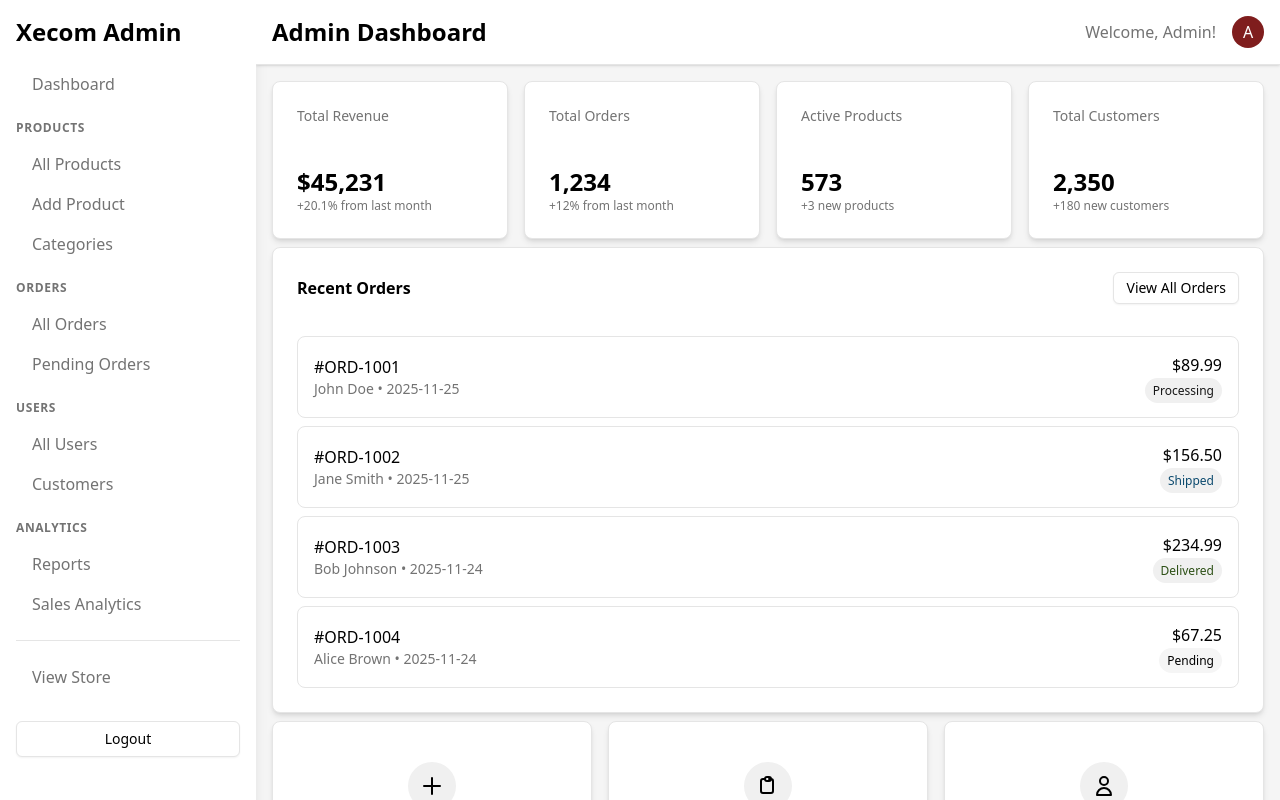
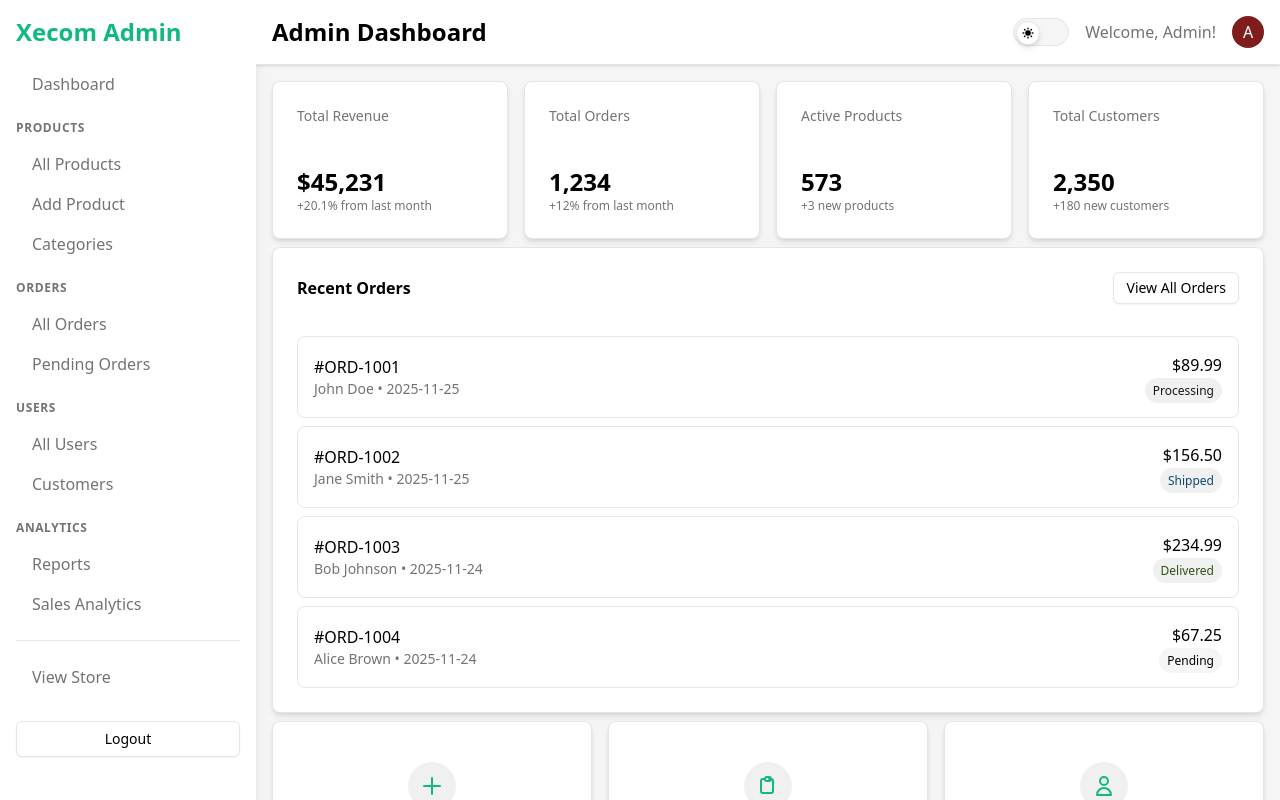
Before and after one commit to Bakhtiar2000/Xecom-Frontend, a Next.js app: page /admin in a window 1280 px wide. Shown: the top 800 px of the page. Built offline with nearby package versions, Linux system fonts and the light colour scheme.

Commit message:
feat: Implement theme toggle functionality and update layout components for consistency

```diff
--- a/app/(admin)/layout.tsx
+++ b/app/(admin)/layout.tsx
@@ -1,5 +1,6 @@
 import Link from "next/link";
 import { Button } from "@/components/ui/button";
+import ThemeToggle from "@/components/sections/shared/ThemeToggle";
 
 export default function AdminLayout({
   children,
@@ -11,12 +12,18 @@ export default function AdminLayout({
       {/* Sidebar */}
       <aside className="w-64 bg-background shadow-lg">
         <div className="p-4">
-                    <Link href="/" className="text-2xl font-bold text-primary hover:opacity-80 transition-opacity block mb-4">
+          <Link
+            href="/"
+            className="text-2xl font-bold text-primary hover:opacity-80 transition-opacity block mb-4"
+          >
             Xecom Admin
           </Link>
 
           <nav className="space-y-2">
-                        <Link href="/admin" className="text-muted-foreground hover:text-primary transition-colors duration-200 font-medium block py-2 px-4 rounded-md hover:bg-muted">
+            <Link
+              href="/admin"
+              className="text-muted-foreground hover:text-primary transition-colors duration-200 font-medium block py-2 px-4 rounded-md hover:bg-muted"
+            >
               Dashboard
             </Link>
 
@@ -24,13 +31,22 @@ export default function AdminLayout({
               <h3 className="text-xs font-semibold text-muted-foreground uppercase tracking-wider mb-2">
                 Products
               </h3>
-                            <Link href="/admin/products" className="text-muted-foreground hover:text-primary transition-colors duration-200 font-medium block py-2 px-4 rounded-md hover:bg-muted">
+              <Link
+                href="/admin/products"
+                className="text-muted-foreground hover:text-primary transition-colors duration-200 font-medium block py-2 px-4 rounded-md hover:bg-muted"
+              >
                 All Products
               </Link>
-                            <Link href="/admin/products/add" className="text-muted-foreground hover:text-primary transition-colors duration-200 font-medium block py-2 px-4 rounded-md hover:bg-muted">
+              <Link
+                href="/admin/products/add"
+                className="text-muted-foreground hover:text-primary transition-colors duration-200 font-medium block py-2 px-4 rounded-md hover:bg-muted"
+              >
                 Add Product
               </Link>
-                            <Link href="/admin/categories" className="text-muted-foreground hover:text-primary transition-colors duration-200 font-medium block py-2 px-4 rounded-md hover:bg-muted">
+              <Link
+                href="/admin/categories"
+                className="text-muted-foreground hover:text-primary transition-colors duration-200 font-medium block py-2 px-4 rounded-md hover:bg-muted"
+              >
                 Categories
               </Link>
             </div>
@@ -39,10 +55,16 @@ export default function AdminLayout({
               <h3 className="text-xs font-semibold text-muted-foreground uppercase tracking-wider mb-2">
                 Orders
               </h3>
-                            <Link href="/admin/orders" className="text-muted-foreground hover:text-primary transition-colors duration-200 font-medium block py-2 px-4 rounded-md hover:bg-muted">
+              <Link
+                href="/admin/orders"
+                className="text-muted-foreground hover:text-primary transition-colors duration-200 font-medium block py-2 px-4 rounded-md hover:bg-muted"
+              >
                 All Orders
               </Link>
-                            <Link href="/admin/orders/pending" className="text-muted-foreground hover:text-primary transition-colors duration-200 font-medium block py-2 px-4 rounded-md hover:bg-muted">
+              <Link
+                href="/admin/orders/pending"
+                className="text-muted-foreground hover:text-primary transition-colors duration-200 font-medium block py-2 px-4 rounded-md hover:bg-muted"
+              >
                 Pending Orders
               </Link>
             </div>
@@ -51,10 +73,16 @@ export default function AdminLayout({
               <h3 className="text-xs font-semibold text-muted-foreground uppercase tracking-wider mb-2">
                 Users
               </h3>
-                            <Link href="/admin/users" className="text-muted-foreground hover:text-primary transition-colors duration-200 font-medium block py-2 px-4 rounded-md hover:bg-muted">
+              <Link
+                href="/admin/users"
+                className="text-muted-foreground hover:text-primary transition-colors duration-200 font-medium block py-2 px-4 rounded-md hover:bg-muted"
+              >
                 All Users
               </Link>
-                            <Link href="/admin/users/customers" className="text-muted-foreground hover:text-primary transition-colors duration-200 font-medium block py-2 px-4 rounded-md hover:bg-muted">
+              <Link
+                href="/admin/users/customers"
+                className="text-muted-foreground hover:text-primary transition-colors duration-200 font-medium block py-2 px-4 rounded-md hover:bg-muted"
+              >
                 Customers
               </Link>
             </div>
@@ -63,17 +91,26 @@ export default function AdminLayout({
               <h3 className="text-xs font-semibold text-muted-foreground uppercase tracking-wider mb-2">
                 Analytics
               </h3>
-                            <Link href="/admin/analytics" className="text-muted-foreground hover:text-primary transition-colors duration-200 font-medium block py-2 px-4 rounded-md hover:bg-muted">
+              <Link
+                href="/admin/analytics"
+                className="text-muted-foreground hover:text-primary transition-colors duration-200 font-medium block py-2 px-4 rounded-md hover:bg-muted"
+              >
                 Reports
               </Link>
-                            <Link href="/admin/analytics/sales" className="text-muted-foreground hover:text-primary transition-colors duration-200 font-medium block py-2 px-4 rounded-md hover:bg-muted">
+              <Link
+                href="/admin/analytics/sales"
+                className="text-muted-foreground hover:text-primary transition-colors duration-200 font-medium block py-2 px-4 rounded-md hover:bg-muted"
+              >
                 Sales Analytics
               </Link>
             </div>
 
             <hr className="my-4" />
 
-                        <Link href="/" className="text-muted-foreground hover:text-primary transition-colors duration-200 font-medium block py-2 px-4 rounded-md hover:bg-muted">
+            <Link
+              href="/"
+              className="text-muted-foreground hover:text-primary transition-colors duration-200 font-medium block py-2 px-4 rounded-md hover:bg-muted"
+            >
               View Store
             </Link>
             <Button variant="outline" className="w-full mt-4">
@@ -88,8 +125,11 @@ export default function AdminLayout({
         {/* Header */}
         <header className="bg-background shadow-sm border-b px-4 py-4">
           <div className="flex justify-between items-center">
-                        <h1 className="text-2xl font-semibold text-foreground">Admin Dashboard</h1>
+            <h1 className="text-2xl font-semibold text-foreground">
+              Admin Dashboard
+            </h1>
             <div className="flex items-center space-x-4">
+              <ThemeToggle />
               <span className="text-muted-foreground">Welcome, Admin!</span>
               <div className="w-8 h-8 bg-danger rounded-full flex items-center justify-center text-primary-foreground font-medium">
                 A
@@ -99,9 +139,7 @@ export default function AdminLayout({
         </header>
 
         {/* Content Area */}
-                <main className="p-4">
-                    {children}
-                </main>
+        <main className="p-4">{children}</main>
       </div>
     </div>
   );
--- a/app/(customer)/layout.tsx
+++ b/app/(customer)/layout.tsx
@@ -1,6 +1,7 @@
 import Link from "next/link";
 import { Button } from "@/components/ui/button";
 import { Card } from "@/components/ui/card";
+import ThemeToggle from "@/components/sections/shared/ThemeToggle";
 
 export default function CustomerLayout({
   children,
@@ -81,7 +82,10 @@ export default function CustomerLayout({
               Customer Dashboard
             </h1>
             <div className="flex items-center space-x-4">
-              <span className="text-muted-foreground">Welcome back, Customer!</span>
+              <ThemeToggle />
+              <span className="text-muted-foreground">
+                Welcome back, Customer!
+              </span>
               <div className="w-8 h-8 bg-primary rounded-full flex items-center justify-center text-primary-foreground font-medium">
                 C
               </div>
--- a/app/(main)/layout.tsx
+++ b/app/(main)/layout.tsx
@@ -1,5 +1,5 @@
-import Navbar from "@/components/shared/navbar";
-import Footer from "@/components/shared/footer";
+import Navbar from "@/components/sections/shared/Navbar";
+import Footer from "@/components/sections/shared/Footer";
 
 export default function MainLayout({
   children,
--- a/app/globals.css
+++ b/app/globals.css
@@ -2,46 +2,28 @@
 @import "tw-animate-css";
 
 @theme {
-  /* Container Configuration */
-  --container-center: true;
-  --container-padding: 1.5rem;
-  --container-screens-sm: 600px;
-  --container-screens-md: 728px;
-  --container-screens-lg: 984px;
-  --container-screens-xl: 1240px;
-  --container-screens-2xl: 1440px;
-
+  /* --------------------- Light Mode ------------------------- */
   /* Primary Color System */
-  --color-primary: #000000;
+  --color-primary: #10b981;
   --color-primary-foreground: #ffffff;
-  --color-primary-light: #333333;
-  --color-primary-dark: #000000;
 
   /* Secondary Colors */
   --color-secondary: #666666;
-  --color-secondary-light: #999999;
-  --color-secondary-dark: #444444;
+  --color-secondary-foreground: #ffffff;
 
   /* Semantic Colors */
   --color-success: #2d5016;
-  --color-success-light: #4a7c2c;
-  --color-success-dark: #1a3009;
+  --color-success-foreground: #d1fae5;
+  --color-danger: #7f1d1d;
+  --color-danger-foreground: #fca5a5;
+  --color-warning: #78350f;
+  --color-warning-foreground: #fcd34d;
+  --color-info: #0c4a6e;
+  --color-info-foreground: #7dd3fc;
 
-  --color-danger: #7f1d1d;
-  --color-danger-light: #b91c1c;
-  --color-danger-dark: #450a0a;
-
-  --color-warning: #78350f;
-  --color-warning-light: #b45309;
-  --color-warning-dark: #451a03;
-
-  --color-info: #0c4a6e;
-  --color-info-light: #0369a1;
-  --color-info-dark: #082f49;
-
-  /* Shadcn UI Colors (Light Mode) */
+  /* Shadcn UI Colors */
   --color-background: #ffffff; /* Main page background */
-  --color-foreground: #000000; /* Primary text color */
+  --color-foreground: #000000; /* Main text color */
   --color-card: #fafafa; /* Card/container backgrounds */
   --color-card-foreground: #000000; /* Text inside cards */
   --color-popover: #ffffff; /* Dropdown/modal backgrounds */
@@ -62,9 +44,6 @@
   /* Sidebar Colors */
   --color-sidebar: #fafafa;
   --color-sidebar-foreground: #171717;
-  --color-sidebar-primary: #000000;
-  --color-sidebar-primary-foreground: #ffffff;
-  --color-sidebar-border: #e5e5e5;
 
   /* Animations */
   --animate-fade-in: fadeIn 0.3s ease-in-out;
@@ -93,6 +72,25 @@
 
 /* Dark Mode Colors */
 :root.dark {
+  /*  Dark Mode Primary Colors - unchanged */
+  --color-primary: #10b981;
+  --color-primary-foreground: #ffffff;
+
+  /* Dark Mode Secondary Colors -unchanged */
+  --color-secondary: #666666;
+  --color-secondary-foreground: #ffffff;
+
+  /* Dark mode semantic colors */
+  --color-success: #86efac;
+  --color-success-foreground: #4ade80;
+  --color-danger: #fca5a5;
+  --color-danger-foreground: #f87171;
+  --color-warning: #fcd34d;
+  --color-warning-foreground: #fcd34d;
+  --color-info: #7dd3fc;
+  --color-info-foreground: #38bdf8;
+
+  /* Dark mode semantic colors */
   --color-background: #0a0a0a;
   --color-foreground: #fafafa;
   --color-card: #171717;
@@ -105,23 +103,6 @@
   --color-accent-foreground: #fafafa;
   --color-border: #404040;
 
-  /* Dark mode semantic colors - lighter tints for dark background */
-  --color-success: #86efac; /* Light green */
-  --color-success-light: #bbf7d0;
-  --color-success-dark: #4ade80;
-
-  --color-danger: #fca5a5; /* Light red */
-  --color-danger-light: #fecaca;
-  --color-danger-dark: #f87171;
-
-  --color-warning: #fcd34d; /* Light yellow */
-  --color-warning-light: #fde047;
-  --color-warning-dark: #facc15;
-
-  --color-info: #7dd3fc; /* Light blue */
-  --color-info-light: #bae6fd;
-  --color-info-dark: #38bdf8;
-
   /* Dark mode chart colors */
   --color-chart-1: #fafafa;
   --color-chart-2: #d4d4d4;
@@ -132,9 +113,6 @@
   /* Dark mode sidebar colors */
   --color-sidebar: #171717;
   --color-sidebar-foreground: #fafafa;
-  --color-sidebar-primary: #ffffff;
-  --color-sidebar-primary-foreground: #0a0a0a;
-  --color-sidebar-border: #404040;
 }
 
 @layer base {
@@ -151,3 +129,11 @@
 }
 
 /* \b(text|bg|border)-[a-z]+-\d{2,3}\b  - VS Code pattern search for finding out tailwind color classes implementation */
+
+/*
+
+✔ PascalCase → components, sections, layouts
+✔ camelCase → logic, hooks, utils
+✔ kebab-case → folders, routes
+
+*/
--- a/components/sections/main/landing/CallToAction.tsx
+++ b/components/sections/main/landing/CallToAction.tsx
@@ -3,7 +3,7 @@ import { Button } from "@/components/ui/button";
 
 export default function CallToAction() {
   return (
-    <section className="py-4 bg-primary text-primary-foreground">
+    <section className="py-4 bg-primary text-primary-foreground mb-4">
       <div className="container">
         <h2 className="text-3xl font-bold mb-4 text-center">
           Ready to Start Shopping?
--- a/components/shared/navbar.tsx
+++ b/components/sections/shared/Navbar.tsx
@@ -1,5 +1,6 @@
 import Link from "next/link";
 import { Button } from "@/components/ui/button";
+import ThemeToggle from "@/components/sections/shared/ThemeToggle";
 
 export default function Navbar() {
   return (
@@ -46,6 +47,7 @@ export default function Navbar() {
         </nav>
 
         <div className="flex items-center space-x-4">
+          <ThemeToggle />
           <Link href="/login">
             <Button variant="outline" size="sm">
               Login
--- /dev/null
+++ b/components/sections/shared/ThemeToggle.tsx
@@ -0,0 +1,94 @@
+"use client";
+
+import { useEffect, useState } from "react";
+
+export default function ThemeToggle() {
+  const [isDark, setIsDark] = useState(false);
+  const [mounted, setMounted] = useState(false);
+
+  useEffect(() => {
+    setMounted(true);
+    // Check for saved theme preference or default to light mode
+    const savedTheme = localStorage.getItem("theme");
+    const prefersDark = window.matchMedia(
+      "(prefers-color-scheme: dark)"
+    ).matches;
+
+    if (savedTheme === "dark" || (!savedTheme && prefersDark)) {
+      setIsDark(true);
+      document.documentElement.classList.add("dark");
+    }
+  }, []);
+
+  const toggleTheme = () => {
+    if (isDark) {
+      document.documentElement.classList.remove("dark");
+      localStorage.setItem("theme", "light");
+      setIsDark(false);
+    } else {
+      document.documentElement.classList.add("dark");
+      localStorage.setItem("theme", "dark");
+      setIsDark(true);
+    }
+  };
+
+  // Prevent hydration mismatch
+  if (!mounted) {
+    return (
+      <div className="w-14 h-7 rounded-full bg-muted border border-border" />
+    );
+  }
+
+  return (
+    <button
+      onClick={toggleTheme}
+      className="relative w-14 h-7 rounded-full transition-colors duration-300 focus:outline-none focus:ring-primary focus:ring-offset-2 bg-muted border border-border hover:border-foreground/50"
+      aria-label="Toggle theme"
+    >
+      {/* Track */}
+      <div className="absolute inset-0 rounded-full overflow-hidden">
+        <div
+          className={`absolute inset-0 transition-opacity duration-300 ${
+            isDark ? "opacity-100" : "opacity-0"
+          }`}
+        >
+          <div className="w-full h-full bg-foreground" />
+        </div>
+      </div>
+
+      {/* Slider */}
+      <div
+        className={`absolute top-0.5 left-0.5 w-6 h-6 bg-background rounded-full shadow-md transform transition-all duration-300 ease-in-out border border-border ${
+          isDark ? "translate-x-7" : "translate-x-0"
+        }`}
+      >
+        {/* Icon inside slider */}
+        <div className="w-full h-full flex items-center justify-center">
+          {isDark ? (
+            // Moon icon
+            <svg
+              className="w-3.5 h-3.5 text-foreground animate-fade-in"
+              fill="currentColor"
+              viewBox="0 0 20 20"
+            >
+              <path d="M17.293 13.293A8 8 0 016.707 2.707a8.001 8.001 0 1010.586 10.586z" />
+            </svg>
+          ) : (
+            // Sun icon
+            <svg
+              className="w-3.5 h-3.5 text-foreground animate-fade-in"
+              fill="currentColor"
+              viewBox="0 0 20 20"
+            >
+              <path
+                fillRule="evenodd"
+                d="M10 2a1 1 0 011 1v1a1 1 0 11-2 0V3a1 1 0 011-1zm4 8a4 4 0 11-8 0 4 4 0 018 0zm-.464 4.95l.707.707a1 1 0 001.414-1.414l-.707-.707a1 1 0 00-1.414 1.414zm2.12-10.607a1 1 0 010 1.414l-.706.707a1 1 0 11-1.414-1.414l.707-.707a1 1 0 011.414 0zM17 11a1 1 0 100-2h-1a1 1 0 100 2h1zm-7 4a1 1 0 011 1v1a1 1 0 11-2 0v-1a1 1 0 011-1zM5.05 6.464A1 1 0 106.465 5.05l-.708-.707a1 1 0 00-1.414 1.414l.707.707zm1.414 8.486l-.707.707a1 1 0 01-1.414-1.414l.707-.707a1 1 0 011.414 1.414zM4 11a1 1 0 100-2H3a1 1 0 000 2h1z"
+                clipRule="evenodd"
+              />
+            </svg>
+          )}
+        </div>
+      </div>
+    </button>
+  );
+}
```
Also changed, not shown: components/sections/shared/Footer.tsx (renamed from components/shared/footer.tsx), route/admin.route.ts (added), route/customer.route.ts (added), route/main.route.ts (added). Lines whose indentation alone changed are shown as unchanged.
